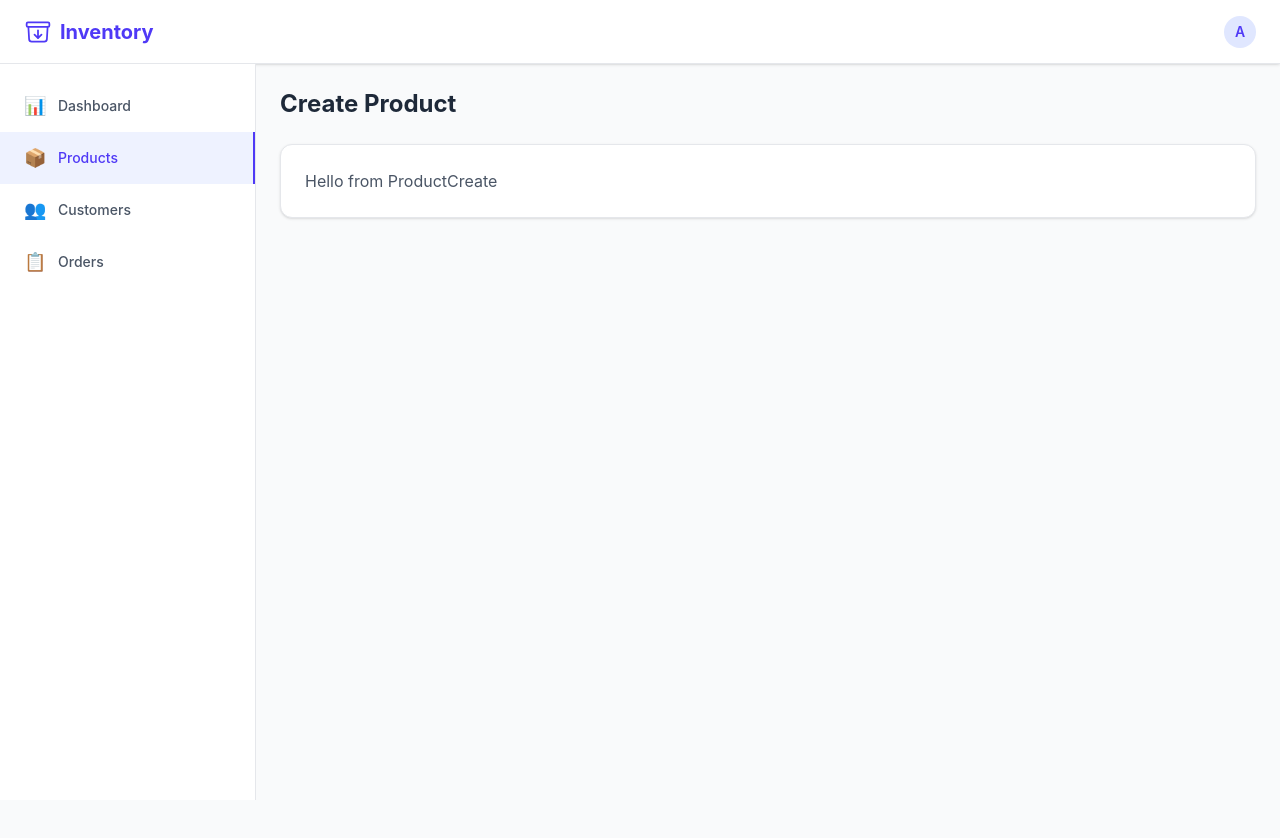
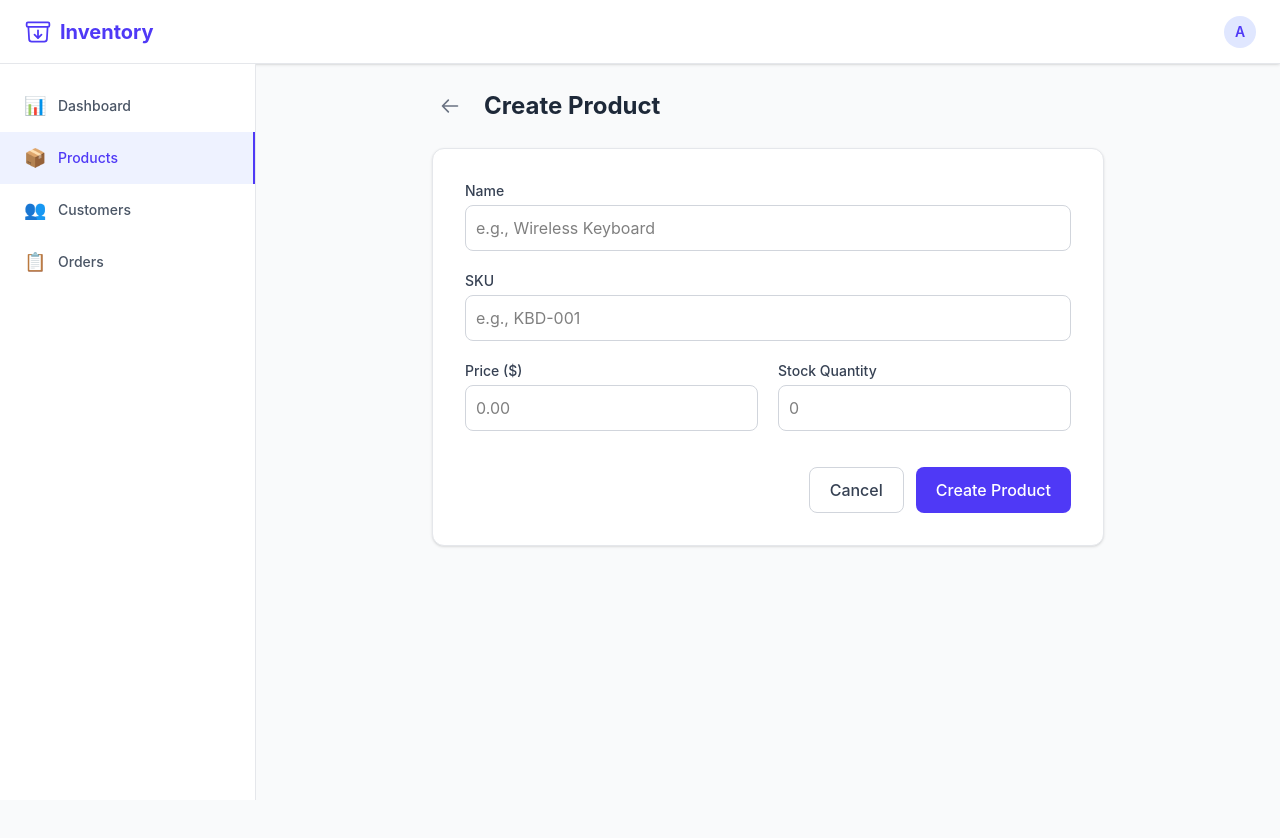
Before and after one commit to rajp2026/inventory-management-system, a React (Vite) app in the folder frontend/: page /products/create in a window 1280 px wide. Shown: the top 838 px of the page. Built offline with nearby package versions, Linux system fonts and the light colour scheme.

Commit message:
fetching all product and create production logic implemented

```diff
--- a/frontend/src/pages/Products/ProductCreate.jsx
+++ b/frontend/src/pages/Products/ProductCreate.jsx
@@ -1,11 +1,127 @@
-const ProductCreate = () => {
+import { useState } from 'react';
+import { useForm } from "react-hook-form";
+import { useNavigate, Link } from 'react-router-dom';
+import { createProduct } from '../../api/productApi';
+
+export default function ProductCreate() {
+  const {
+    register,
+    handleSubmit,
+    formState: { errors },
+  } = useForm();
+  const navigate = useNavigate();
+  const [apiError, setApiError] = useState("");
+  const [isSubmitting, setIsSubmitting] = useState(false);
+
+  const onSubmit = async (data) => {
+    setIsSubmitting(true);
+    setApiError("");
+    try {
+      // Ensure numerical values are correctly typed before sending to backend
+      const payload = {
+        ...data,
+        price: parseFloat(data.price),
+        stock_quantity: parseInt(data.stock_quantity, 10)
+      };
+      await createProduct(payload);
+      navigate("/products");
+    } catch (error) {
+      console.error("Create product error:", error);
+      setApiError(error.response?.data?.message || "Failed to create product");
+    } finally {
+      setIsSubmitting(false);
+    }
+  };
+
   return (
-    <div>
-      <h1 className="text-2xl font-bold text-gray-800 mb-6">Create Product</h1>
-      <div className="bg-white rounded-xl shadow-sm border border-gray-200 p-6">
-        <p className="text-gray-600">Hello from ProductCreate</p>
+    <div className="max-w-2xl mx-auto">
+      <div className="flex items-center gap-4 mb-6">
+        <Link to="/products" className="p-2 text-gray-500 hover:text-gray-800 hover:bg-gray-200 rounded-lg transition-colors">
+          <svg className="w-5 h-5" fill="none" stroke="currentColor" viewBox="0 0 24 24">
+            <path strokeLinecap="round" strokeLinejoin="round" strokeWidth={2} d="M10 19l-7-7m0 0l7-7m-7 7h18" />
+          </svg>
+        </Link>
+        <h1 className="text-2xl font-bold text-gray-800">Create Product</h1>
+      </div>
+
+      <div className="bg-white rounded-xl shadow-sm border border-gray-200 p-6 md:p-8">
+        {apiError && (
+          <div className="mb-6 p-4 bg-red-50 border border-red-200 text-red-600 rounded-lg text-sm">
+            {apiError}
+          </div>
+        )}
+
+        <form onSubmit={handleSubmit(onSubmit)} className="space-y-5">
+          <div>
+            <label className="block text-sm font-medium text-gray-700 mb-1">Name</label>
+            <input
+              {...register("name", { required: "Name is required" })}
+              className={`w-full border p-2.5 rounded-lg focus:ring-2 focus:ring-indigo-500 focus:border-indigo-500 outline-none transition-all ${errors.name ? 'border-red-500' : 'border-gray-300'}`}
+              placeholder="e.g., Wireless Keyboard"
+            />
+            {errors.name && <p className="text-red-500 text-sm mt-1">{errors.name.message}</p>}
+          </div>
+
+          <div>
+            <label className="block text-sm font-medium text-gray-700 mb-1">SKU</label>
+            <input
+              {...register("sku", { required: "SKU is required" })}
+              className={`w-full border p-2.5 rounded-lg focus:ring-2 focus:ring-indigo-500 focus:border-indigo-500 outline-none transition-all ${errors.sku ? 'border-red-500' : 'border-gray-300'}`}
+              placeholder="e.g., KBD-001"
+            />
+            {errors.sku && <p className="text-red-500 text-sm mt-1">{errors.sku.message}</p>}
+          </div>
+
+          <div className="grid grid-cols-1 md:grid-cols-2 gap-5">
+            <div>
+              <label className="block text-sm font-medium text-gray-700 mb-1">Price ($)</label>
+              <input
+                type="number"
+                step="0.01"
+                min="0"
+                {...register("price", {
+                  required: "Price is required",
+                  min: { value: 0, message: "Price must be positive" }
+                })}
+                className={`w-full border p-2.5 rounded-lg focus:ring-2 focus:ring-indigo-500 focus:border-indigo-500 outline-none transition-all ${errors.price ? 'border-red-500' : 'border-gray-300'}`}
+                placeholder="0.00"
+              />
+              {errors.price && <p className="text-red-500 text-sm mt-1">{errors.price.message}</p>}
+            </div>
+
+            <div>
+              <label className="block text-sm font-medium text-gray-700 mb-1">Stock Quantity</label>
+              <input
+                type="number"
+                min="0"
+                {...register("stock_quantity", {
+                  required: "Stock is required",
+                  min: { value: 0, message: "Stock cannot be negative" }
+                })}
+                className={`w-full border p-2.5 rounded-lg focus:ring-2 focus:ring-indigo-500 focus:border-indigo-500 outline-none transition-all ${errors.stock_quantity ? 'border-red-500' : 'border-gray-300'}`}
+                placeholder="0"
+              />
+              {errors.stock_quantity && <p className="text-red-500 text-sm mt-1">{errors.stock_quantity.message}</p>}
+            </div>
+          </div>
+
+          <div className="pt-4 flex justify-end gap-3">
+            <Link
+              to="/products"
+              className="px-5 py-2.5 text-gray-700 bg-white border border-gray-300 rounded-lg hover:bg-gray-50 font-medium transition-colors"
+            >
+              Cancel
+            </Link>
+            <button
+              type="submit"
+              disabled={isSubmitting}
+              className="px-5 py-2.5 bg-indigo-600 text-white rounded-lg hover:bg-indigo-700 font-medium transition-colors disabled:opacity-70 disabled:cursor-not-allowed"
+            >
+              {isSubmitting ? 'Creating...' : 'Create Product'}
+            </button>
+          </div>
+        </form>
       </div>
     </div>
   );
-};
-export default ProductCreate;
+}
--- a/frontend/src/pages/Products/ProductList.jsx
+++ b/frontend/src/pages/Products/ProductList.jsx
@@ -1,10 +1,87 @@
+import { useEffect, useState } from 'react';
+import { Link } from 'react-router-dom';
+import { getProducts, getProductCount, deleteProduct } from '../../api/productApi';
+import Table from '../../components/Table';
+import Loader from '../../components/Loader';
+
 const ProductList = () => {
+  const [products, setProducts] = useState([]);
+  const [totalCount, setTotalCount] = useState(0);
+  const [loading, setLoading] = useState(true);
+
+  useEffect(() => {
+    fetchData();
+  }, []);
+
+  const fetchData = async () => {
+    try {
+      setLoading(true);
+      const [listRes, countRes] = await Promise.all([
+        getProducts(1, 100), // simplistic pagination for now
+        getProductCount()
+      ]);
+      setProducts(listRes.data || []);
+      setTotalCount(countRes.data || 0);
+    } catch (error) {
+      console.error("Failed to fetch products:", error);
+    } finally {
+      setLoading(false);
+    }
+  };
+
+  const handleDelete = async (id) => {
+    if (window.confirm("Are you sure you want to delete this product?")) {
+      try {
+        await deleteProduct(id);
+        fetchData(); // Refresh list
+      } catch (error) {
+        console.error("Failed to delete product:", error);
+        alert("Failed to delete product. " + (error.response?.data?.message || ""));
+      }
+    }
+  };
+
+  const columns = [
+    { key: 'name', label: 'Name' },
+    { key: 'sku', label: 'SKU' },
+    { key: 'price', label: 'Price ($)' },
+    { key: 'stock_quantity', label: 'Stock' },
+    {
+      key: 'actions',
+      label: 'Actions',
+      render: (row) => (
+        <div className="flex gap-3">
+          <Link to={`/products/${row.id}/edit`} className="text-indigo-600 hover:text-indigo-900 font-medium transition-colors">Edit</Link>
+          <button onClick={() => handleDelete(row.id)} className="text-red-600 hover:text-red-900 font-medium transition-colors">Delete</button>
+        </div>
+      )
+    }
+  ];
+
+  if (loading) return <Loader />;
+
   return (
     <div>
-      <h1 className="text-2xl font-bold text-gray-800 mb-6">Products</h1>
-      <div className="bg-white rounded-xl shadow-sm border border-gray-200 p-6">
-        <p className="text-gray-600">Hello from ProductList</p>
+      <div className="flex flex-col sm:flex-row sm:justify-between sm:items-center gap-4 mb-6">
+        <div>
+          <h1 className="text-2xl font-bold text-gray-800">Products</h1>
+          <p className="text-sm text-gray-500 mt-1">Total products: {totalCount}</p>
+        </div>
+        <Link
+          to="/products/create"
+          className="bg-indigo-600 hover:bg-indigo-700 text-white px-5 py-2.5 rounded-lg text-sm font-medium transition-colors shadow-sm text-center"
+        >
+          + Add New Product
+        </Link>
       </div>
+
+      {products.length === 0 ? (
+        <div className="bg-white rounded-xl shadow-sm border border-gray-200 p-12 text-center">
+          <p className="text-gray-500 text-lg">No products found. Start by creating one!</p>
+        </div>
+      ) : (
+        <Table columns={columns} data={products} />
+      )}
     </div>
   );
 };
```
